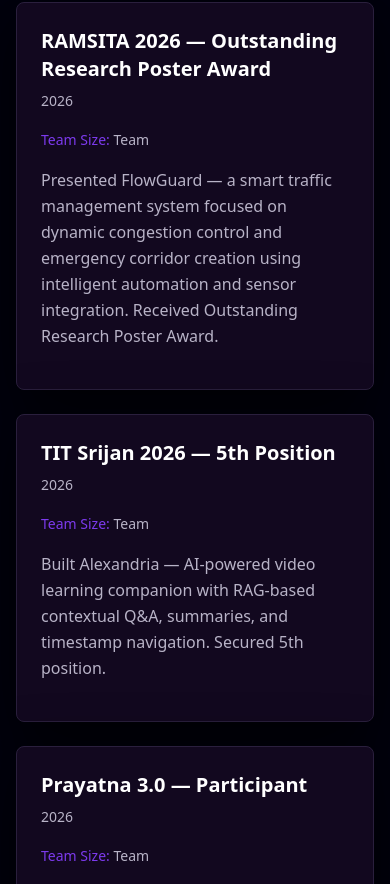
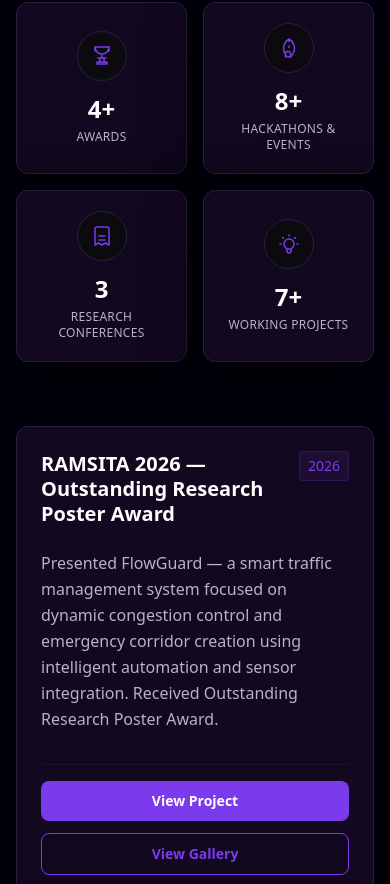
Before and after one commit to AnujMalviya20/Portfolio-AnujMalviya, a React (Vite) app: page / in a window 390 px wide. Shown: the part 6300-7184 px from the top of the page. Built offline with nearby package versions, Linux system fonts and the light colour scheme.

Commit message:
docs: modernize README with professional showcase and live deployment link

```diff
--- a/src/components/Hackathons.jsx
+++ b/src/components/Hackathons.jsx
@@ -1,97 +1,139 @@
-import { motion } from 'framer-motion'
+import { useState, useEffect } from 'react';
+import { motion, AnimatePresence } from 'framer-motion';
 
 const Hackathons = () => {
+  const [activeGalleryEvent, setActiveGalleryEvent] = useState(null);
+  const [currentImageIndex, setCurrentImageIndex] = useState(0);
+
+  const handleViewProject = () => {
+    document.getElementById('projects')?.scrollIntoView({ behavior: 'smooth' });
+  };
+
+  const handleViewGallery = (index) => {
+    setActiveGalleryEvent(index);
+    setCurrentImageIndex(0);
+  };
+
+  const closeLightbox = () => {
+    setActiveGalleryEvent(null);
+  };
+
+  // Stats Icons
+  const TrophyIcon = () => (
+    <svg className="w-6 h-6 text-[#7c3aed]" fill="none" stroke="currentColor" viewBox="0 0 24 24">
+      <path strokeLinecap="round" strokeLinejoin="round" strokeWidth="1.5" d="M5 3v4M19 3v4M5 3h14M5 3c0 3.866 3.134 7 7 7s7-3.134 7-7M12 10v4M8 14h8M10 14v4h4v-4M7 18h10v2H7v-2z" />
+    </svg>
+  );
+
+  const RocketIcon = () => (
+    <svg className="w-6 h-6 text-[#7c3aed]" fill="none" stroke="currentColor" viewBox="0 0 24 24">
+      <path strokeLinecap="round" strokeLinejoin="round" strokeWidth="1.5" d="M13.5 21v-3.5a2 2 0 00-2-2h-1a2 2 0 00-2 2V21M12 11.5v-1.5M12 5.5V3M7.5 16.5A10.5 10.5 0 0112 3a10.5 10.5 0 014.5 13.5l-2.5 4.5h-4l-2.5-4.5z" />
+    </svg>
+  );
+
+  const DocumentIcon = () => (
+    <svg className="w-6 h-6 text-[#7c3aed]" fill="none" stroke="currentColor" viewBox="0 0 24 24">
+      <path strokeLinecap="round" strokeLinejoin="round" strokeWidth="1.5" d="M9 12h6M9 16h6M19 21V5a2 2 0 00-2-2H7a2 2 0 00-2 2v16l3.5-2 3.5 2 3.5-2 3.5 2z" />
+    </svg>
+  );
+
+  const BulbIcon = () => (
+    <svg className="w-6 h-6 text-[#7c3aed]" fill="none" stroke="currentColor" viewBox="0 0 24 24">
+      <path strokeLinecap="round" strokeLinejoin="round" strokeWidth="1.5" d="M9.663 17h4.673M12 3v1m6.364 1.636l-.707.707M21 12h-1M4 12H3m3.343-5.657l-.707-.707m2.828 9.9a5 5 0 117.072 0l-.548.547A3.374 3.374 0 0014 18.469V19a2 2 0 11-4 0v-.531c0-.895-.356-1.754-.988-2.386l-.548-.547z" />
+    </svg>
+  );
+
+  const stats = [
+    { label: "Awards", value: "4+", icon: <TrophyIcon /> },
+    { label: "Hackathons & Events", value: "8+", icon: <RocketIcon /> },
+    { label: "Research Conferences", value: "3", icon: <DocumentIcon /> },
+    { label: "Working Projects", value: "7+", icon: <BulbIcon /> }
+  ];
+
   const events = [
     {
       name: 'RAMSITA 2026 — Outstanding Research Poster Award',
       year: '2026',
-      teamSize: 'Team',
       contribution: 'Presented FlowGuard — a smart traffic management system focused on dynamic congestion control and emergency corridor creation using intelligent automation and sensor integration. Received Outstanding Research Poster Award.',
       certificate: null,
-      details: {
-        location: 'Acropolis Institute of Technology & Research, Indore',
-        date: 'February 2026',
-        highlights: [
-          'Smart traffic optimization & emergency vehicle prioritization',
-          'Real-time signal automation using sensors',
-          'Research presentation at international conference',
-          'Team-based innovation & implementation'
+      images: [
+        { src: 'https://placehold.co/800x600/1e1e24/7c3aed?text=RAMSITA+Photo+1', caption: 'Outstanding Research Poster Award presentation.' },
+        { src: 'https://placehold.co/800x600/1e1e24/7c3aed?text=RAMSITA+Photo+2', caption: 'Discussing the FlowGuard architecture.' }
       ]
-      }
     },
     {
       name: 'TIT Srijan 2026 — 5th Position',
       year: '2026',
-      teamSize: 'Team',
       contribution: 'Built Alexandria — AI-powered video learning companion with RAG-based contextual Q&A, summaries, and timestamp navigation. Secured 5th position.',
       certificate: null,
-      details: {
-        location: 'Technocrats Institute of Technology, Bhopal',
-        date: 'May 2026',
-        highlights: [
-          'AI-generated summaries & topic breakdowns',
-          'RAG-based contextual Q&A system',
-          'Timestamp navigation & smart retrieval',
-          'Responsive full-stack AI platform'
+      images: [
+        { src: 'https://placehold.co/800x600/1e1e24/7c3aed?text=TIT+Srijan+Photo+1', caption: 'Presenting Alexandria AI at the finals.' }
       ]
-      }
     },
     {
       name: 'Prayatna 3.0 — Participant',
       year: '2026',
-      teamSize: 'Team',
       contribution: 'Built AI-based Structural Health Monitoring System for high-rise buildings using IoT sensors and real-time analytics.',
       certificate: null,
-      details: {
-        location: 'Acropolis Institute of Technology & Research, Indore',
-        date: 'March 2026',
-        highlights: [
-          'Real-time vibration & tilt monitoring',
-          'Edge AI processing with ESP32',
-          'Live dashboard & anomaly detection',
-          'Predictive structural safety monitoring'
+      images: [
+        { src: 'https://placehold.co/800x600/1e1e24/7c3aed?text=Prayatna+Photo+1', caption: 'Working on the Edge AI IoT hardware.' }
       ]
-      }
     },
     {
       name: 'AI मंथन 2025 — Participant',
       year: '2025',
-      teamSize: 'Team',
       contribution: 'Participated in national-level prototype hackathon focused on AI-driven innovation and rapid problem-solving.',
       certificate: null,
-      details: {
-        location: 'Acropolis Institute of Technology & Research, Indore',
-        date: 'November 2025',
-        highlights: [
-          'AI/ML, Full Stack Development, Rapid Prototyping, Team Collaboration'
+      images: [
+        { src: 'https://placehold.co/800x600/1e1e24/7c3aed?text=AI+Manthan+Photo+1', caption: 'Rapid prototyping session during the 24-hour sprint.' }
       ]
-      }
     },
     {
       name: "Hack'Vento 2K26 — Participant",
       year: '2026',
-      teamSize: 'Team',
       contribution: 'Participated in Hack\'Vento 2K26 (GDG On Campus) focusing on web technologies and AI solutions.',
       certificate: null,
-      details: {
-        location: 'IET DAVV, Indore',
-        date: '2026',
-        highlights: ['Team Collaboration, Innovation, Web Technologies, AI Solutions']
-      }
+      images: [
+        { src: 'https://placehold.co/800x600/1e1e24/7c3aed?text=Hack+Vento+Photo+1', caption: 'Brainstorming web tech solutions.' }
+      ]
     },
     {
       name: "UDBHAV'26 — Round 1 Qualifier",
       year: '2026',
-      teamSize: 'Team',
       contribution: 'Qualified initial online PPT submission round presenting innovative technical ideas and project solutions.',
       certificate: null,
-      details: {
-        location: 'SAGE University, Indore',
-        date: '2026',
-        highlights: ['Technical problem-solving approach', 'Innovation-focused project presentation']
+      images: [
+        { src: 'https://placehold.co/800x600/1e1e24/7c3aed?text=UDBHAV+Photo+1', caption: 'Online PPT presentation qualifier round.' }
+      ]
     }
+  ];
+
+  const activeEvent = activeGalleryEvent !== null ? events[activeGalleryEvent] : null;
+
+  const nextImage = (e) => {
+    e.stopPropagation();
+    if (activeEvent && activeEvent.images?.length > 0) {
+      setCurrentImageIndex((prev) => (prev + 1) % activeEvent.images.length);
     }
-  ]
+  };
+
+  const prevImage = (e) => {
+    e.stopPropagation();
+    if (activeEvent && activeEvent.images?.length > 0) {
+      setCurrentImageIndex((prev) => (prev - 1 + activeEvent.images.length) % activeEvent.images.length);
+    }
+  };
+
+  useEffect(() => {
+    const handleKeyDown = (e) => {
+      if (activeGalleryEvent === null) return;
+      if (e.key === 'ArrowRight') nextImage(e);
+      if (e.key === 'ArrowLeft') prevImage(e);
+      if (e.key === 'Escape') closeLightbox();
+    };
+    window.addEventListener('keydown', handleKeyDown);
+    return () => window.removeEventListener('keydown', handleKeyDown);
+  }, [activeGalleryEvent]);
 
   return (
     <section id="hackathons" className="py-20 px-4 sm:px-6 lg:px-8">
@@ -106,44 +148,163 @@
           Hackathons & Events
         </motion.h2>
 
-        <div className="grid grid-cols-1 md:grid-cols-2 gap-6">
+        {/* Section Summary Row */}
+        <div className="grid grid-cols-2 md:grid-cols-4 gap-4 mb-16">
+          {stats.map((stat, i) => (
+            <motion.div
+              key={i}
+              className="bg-app-surface border border-app-border rounded-xl p-5 shadow-card-soft hover:shadow-[0_0_20px_rgba(124,58,237,0.2)] hover:border-accent-primary/40 transition-all duration-300 flex flex-col items-center justify-center"
+              initial={{ opacity: 0, y: 20 }}
+              whileInView={{ opacity: 1, y: 0 }}
+              viewport={{ once: true }}
+              transition={{ duration: 0.4, delay: i * 0.1 }}
+            >
+              <div className="mb-3 bg-app-bg p-3 rounded-full border border-app-border">
+                {stat.icon}
+              </div>
+              <div className="text-2xl font-bold text-white mb-1">{stat.value}</div>
+              <div className="text-xs md:text-sm font-medium text-text-secondary uppercase tracking-wide text-center">{stat.label}</div>
+            </motion.div>
+          ))}
+        </div>
+
+        {/* Events Grid */}
+        <div className="grid grid-cols-1 md:grid-cols-2 gap-8">
           {events.map((event, index) => (
-            <div
+            <motion.div
               key={index}
-              className="bg-app-surface border border-app-border rounded-lg p-6 hover:border-accent-primary/60 transition-all duration-300 animate-slide-up shadow-card-soft hover:shadow-accent-soft"
-              style={{ animationDelay: `${index * 0.1}s` }}
+              className="group bg-app-surface border border-app-border rounded-xl p-6 hover:border-accent-primary/60 transition-all duration-300 shadow-card-soft hover:shadow-accent-soft flex flex-col"
+              initial={{ opacity: 0, y: 30 }}
+              whileInView={{ opacity: 1, y: 0 }}
+              viewport={{ once: true }}
+              transition={{ duration: 0.5, delay: index * 0.1 }}
             >
-              <div className="flex flex-col md:flex-row md:items-start md:justify-between mb-4">
-                <h3 className="text-xl md:text-2xl font-bold text-white mb-2">
+              <div className="flex flex-col mb-4">
+                <div className="flex justify-between items-start mb-2">
+                  <h3 className="text-xl md:text-2xl font-bold text-white leading-tight group-hover:text-accent-primary transition-colors pr-4">
                     {event.name}
                   </h3>
-                <span className="text-sm text-text-secondary md:ml-4">{event.year}</span>
+                  <span className="text-sm font-medium text-accent-primary bg-accent-primary/10 px-2 py-1 rounded border border-accent-primary/20 shrink-0">
+                    {event.year}
+                  </span>
+                </div>
               </div>
 
-              <div className="mb-4">
-                <span className="text-sm text-text-secondary">
-                  <span className="text-accent-primary">Team Size:</span> {event.teamSize}
-                </span>
-              </div>
-
-              <p className="text-text-secondary leading-relaxed mb-4">
+              <p className="text-text-secondary leading-relaxed mb-8 flex-grow">
                 {event.contribution}
               </p>
 
+              {/* Action Buttons */}
+              <div className="flex flex-col sm:flex-row gap-3 mt-auto pt-4 border-t border-app-border/50">
+                <button
+                  onClick={handleViewProject}
+                  className="flex-1 py-2.5 px-4 bg-accent-primary hover:bg-accent-hover text-white text-sm font-semibold rounded-lg transition-all duration-300 hover:shadow-[0_0_15px_rgba(124,58,237,0.5)] text-center"
+                >
+                  View Project
+                </button>
+                <button
+                  onClick={() => handleViewGallery(index)}
+                  className="flex-1 py-2.5 px-4 bg-transparent border border-accent-primary text-accent-primary hover:bg-accent-primary/10 text-sm font-semibold rounded-lg transition-all duration-300 text-center"
+                >
+                  View Gallery
+                </button>
+              </div>
+
               {event.certificate && (
+                <div className="mt-4 text-center">
                   <a
                     href={event.certificate}
                     target="_blank"
                     rel="noopener noreferrer"
-                  className="text-accent-primary hover:text-accent-hover text-sm underline"
+                    className="text-accent-primary hover:text-accent-hover text-sm underline opacity-80 hover:opacity-100"
                   >
                     View Certificate
                   </a>
+                </div>
               )}
-            </div>
+            </motion.div>
           ))}
         </div>
       </div>
+
+      {/* Integrated Lightbox Modal */}
+      <AnimatePresence>
+        {activeGalleryEvent !== null && activeEvent && activeEvent.images?.length > 0 && (
+          <motion.div
+            initial={{ opacity: 0 }}
+            animate={{ opacity: 1 }}
+            exit={{ opacity: 0 }}
+            className="fixed inset-0 z-[100] flex items-center justify-center bg-[#0d0d0f]/95 backdrop-blur-md"
+            onClick={closeLightbox}
+          >
+            {/* Close Button */}
+            <button
+              className="absolute top-6 right-6 text-text-secondary hover:text-white p-2 rounded-full bg-white/5 hover:bg-white/10 transition-colors z-50"
+              onClick={closeLightbox}
+            >
+              <svg className="w-8 h-8" fill="none" stroke="currentColor" viewBox="0 0 24 24">
+                <path strokeLinecap="round" strokeLinejoin="round" strokeWidth="2" d="M6 18L18 6M6 6l12 12" />
+              </svg>
+            </button>
+
+            {/* Navigation Buttons (only show if multiple images) */}
+            {activeEvent.images.length > 1 && (
+              <>
+                <button
+                  className="absolute left-4 md:left-10 text-text-secondary hover:text-white p-3 rounded-full bg-white/5 hover:bg-white/10 transition-colors z-50"
+                  onClick={prevImage}
+                >
+                  <svg className="w-8 h-8" fill="none" stroke="currentColor" viewBox="0 0 24 24">
+                    <path strokeLinecap="round" strokeLinejoin="round" strokeWidth="2" d="M15 19l-7-7 7-7" />
+                  </svg>
+                </button>
+                <button
+                  className="absolute right-4 md:right-10 text-text-secondary hover:text-white p-3 rounded-full bg-white/5 hover:bg-white/10 transition-colors z-50"
+                  onClick={nextImage}
+                >
+                  <svg className="w-8 h-8" fill="none" stroke="currentColor" viewBox="0 0 24 24">
+                    <path strokeLinecap="round" strokeLinejoin="round" strokeWidth="2" d="M9 5l7 7-7 7" />
+                  </svg>
+                </button>
+              </>
+            )}
+
+            {/* Main Image Container */}
+            <div className="relative max-w-5xl w-full px-12 md:px-24 flex flex-col items-center" onClick={(e) => e.stopPropagation()}>
+              <div className="relative rounded-xl overflow-hidden shadow-[0_0_40px_rgba(124,58,237,0.15)] border border-accent-primary/20 bg-app-surface p-2">
+                <motion.img
+                  key={currentImageIndex}
+                  initial={{ opacity: 0, scale: 0.95 }}
+                  animate={{ opacity: 1, scale: 1 }}
+                  transition={{ duration: 0.3 }}
+                  src={activeEvent.images[currentImageIndex].src}
+                  alt={`${activeEvent.name} photo ${currentImageIndex + 1}`}
+                  className="max-h-[70vh] w-auto object-contain rounded-lg"
+                />
+              </div>
+              <motion.div
+                key={`text-${currentImageIndex}`}
+                initial={{ opacity: 0, y: 10 }}
+                animate={{ opacity: 1, y: 0 }}
+                transition={{ duration: 0.3, delay: 0.1 }}
+                className="mt-6 text-center max-w-2xl"
+              >
+                <h3 className="text-xl md:text-2xl font-bold text-white mb-2">
+                  {activeEvent.name}
+                </h3>
+                <p className="text-text-secondary text-base md:text-lg">
+                  {activeEvent.images[currentImageIndex].caption}
+                </p>
+                {activeEvent.images.length > 1 && (
+                  <p className="text-text-muted text-sm mt-3 font-mono">
+                    {currentImageIndex + 1} / {activeEvent.images.length}
+                  </p>
+                )}
+              </motion.div>
+            </div>
+          </motion.div>
+        )}
+      </AnimatePresence>
     </section>
   )
 }
```
Also changed, not shown: 1 other file (tests, documents, lock files or other folders). Lines whose indentation alone changed are shown as unchanged.
